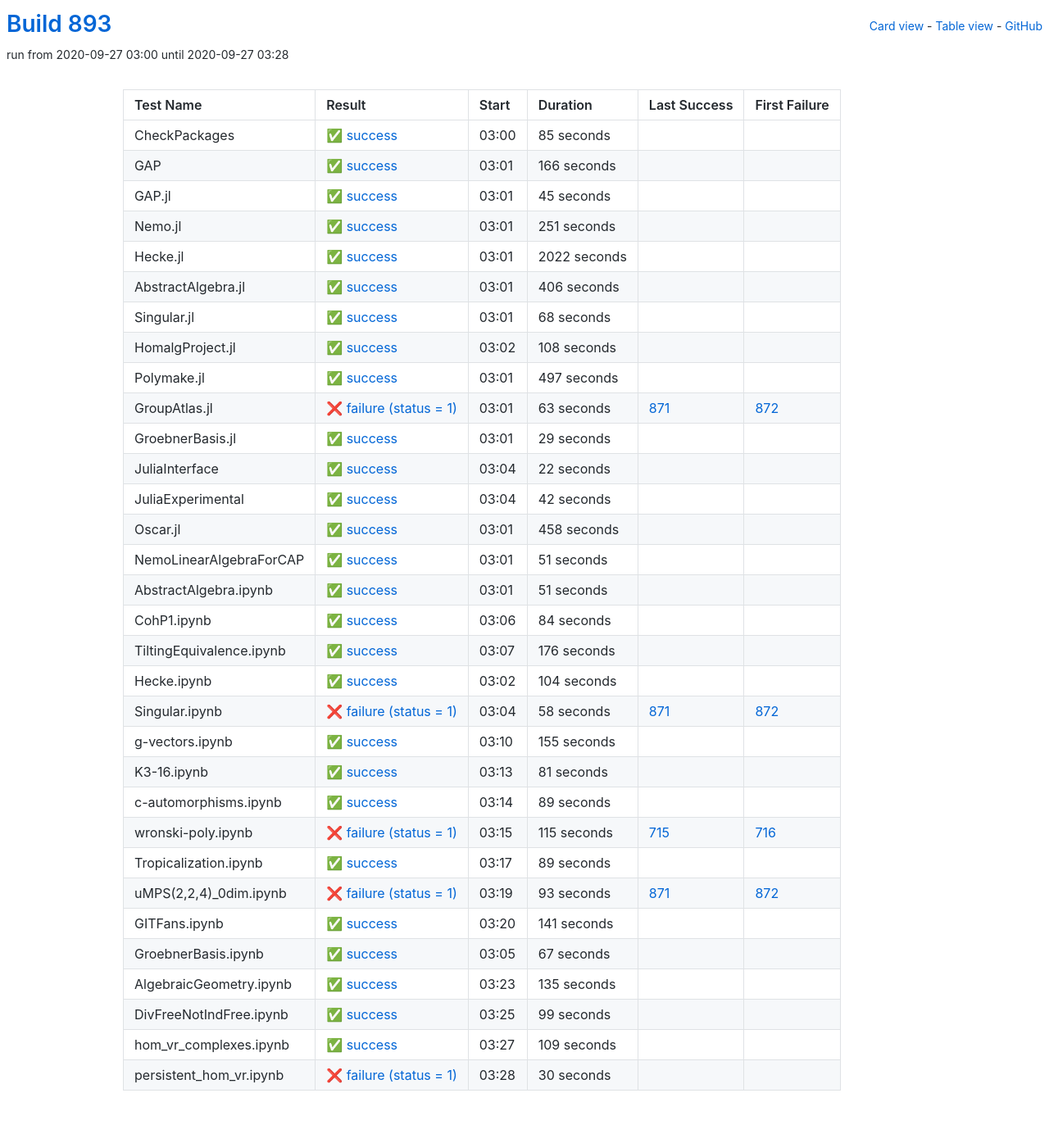
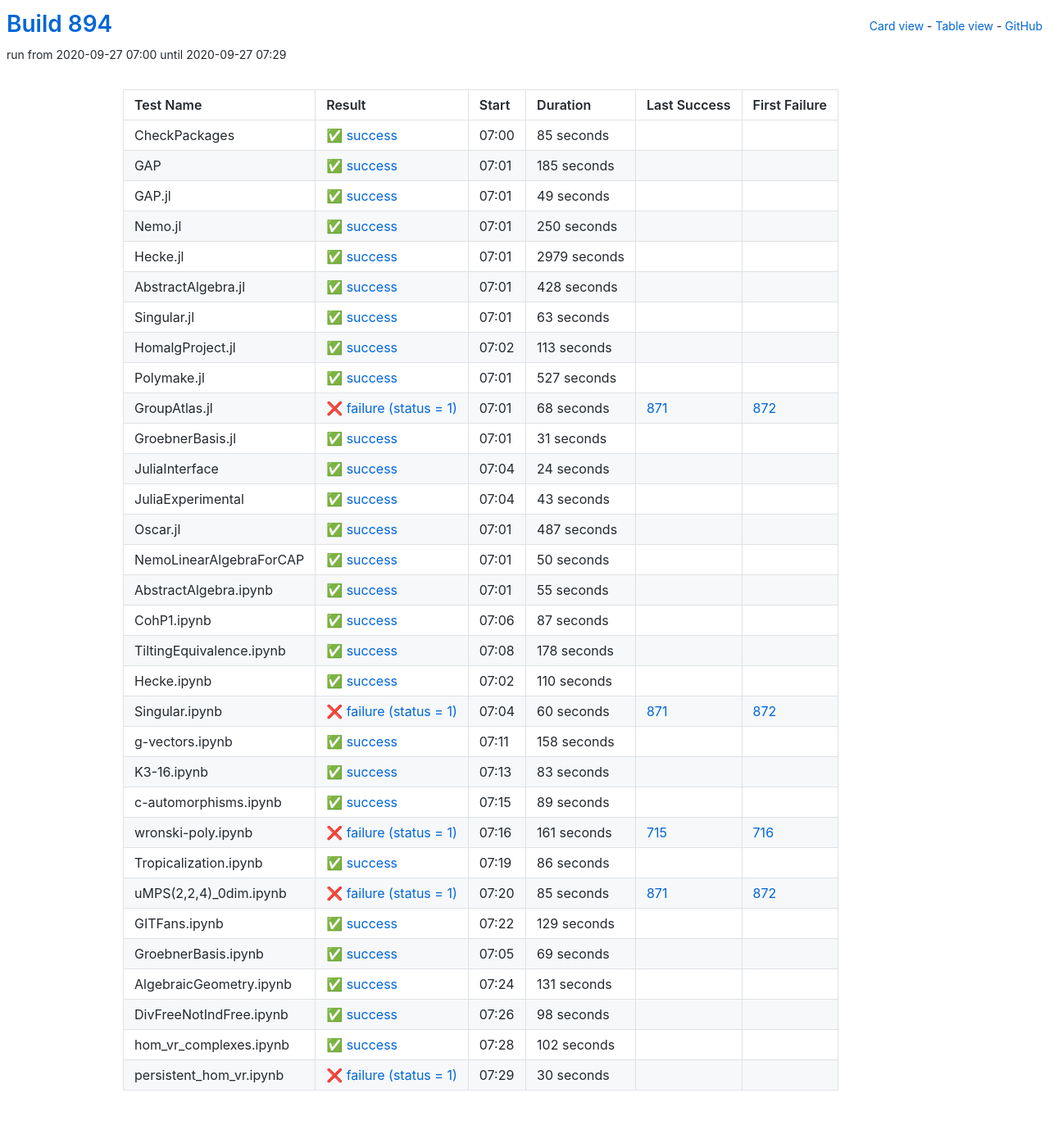
Before and after one commit to oscar-system/oscar-ci-status-stable, a Jekyll site: the page built from table.html, in a window 1280 px wide. Shown: the whole page at 82% size. Built offline with Jekyll 4.4.1, drawn with Linux system fonts in a browser that asks for light colours.

Commit message:
Build #894

```diff
--- a/_data/ci.yml
+++ b/_data/ci.yml
@@ -1,6 +1,6 @@
 ---
-build: 893
-build_url: https://oscarci.mathematik.uni-kl.de/job/oscar-stable/893/
+build: 894
+build_url: https://oscarci.mathematik.uni-kl.de/job/oscar-stable/894/
 job: oscar-stable
 organization: oscar-system
 repo: oscar-ci-status-stable
@@ -8,8 +8,8 @@ repourl: https://github.com/oscar-system/oscar-ci-status-stable
 tests:
 - name: CheckPackages
   id: checkpackages
-  log: https://oscarci.mathematik.uni-kl.de/job/oscar-stable/893/artifact/logs/build-893/CheckPackages.log
-  start: 2020-09-27 03:00
+  log: https://oscarci.mathematik.uni-kl.de/job/oscar-stable/894/artifact/logs/build-894/CheckPackages.log
+  start: 2020-09-27 07:00
   success: true
   exitcode: 0
   status: success
@@ -20,260 +20,260 @@ tests:
   first_failure_url:
 - name: GAP
   id: gap
-  log: https://oscarci.mathematik.uni-kl.de/job/oscar-stable/893/artifact/logs/build-893/GAP.log
-  start: 2020-09-27 03:01
+  log: https://oscarci.mathematik.uni-kl.de/job/oscar-stable/894/artifact/logs/build-894/GAP.log
+  start: 2020-09-27 07:01
   success: true
   exitcode: 0
   status: success
-  duration: 166
+  duration: 185
   last_success: false
   last_success_url:
   first_failure: false
   first_failure_url:
 - name: GAP.jl
   id: gap-jl
-  log: https://oscarci.mathematik.uni-kl.de/job/oscar-stable/893/artifact/logs/build-893/GAP.jl.log
-  start: 2020-09-27 03:01
+  log: https://oscarci.mathematik.uni-kl.de/job/oscar-stable/894/artifact/logs/build-894/GAP.jl.log
+  start: 2020-09-27 07:01
   success: true
   exitcode: 0
   status: success
-  duration: 45
+  duration: 49
   last_success: false
   last_success_url:
   first_failure: false
   first_failure_url:
 - name: Nemo.jl
   id: nemo-jl
-  log: https://oscarci.mathematik.uni-kl.de/job/oscar-stable/893/artifact/logs/build-893/Nemo.jl.log
-  start: 2020-09-27 03:01
+  log: https://oscarci.mathematik.uni-kl.de/job/oscar-stable/894/artifact/logs/build-894/Nemo.jl.log
+  start: 2020-09-27 07:01
   success: true
   exitcode: 0
   status: success
-  duration: 251
+  duration: 250
   last_success: false
   last_success_url:
   first_failure: false
   first_failure_url:
 - name: Hecke.jl
   id: hecke-jl
-  log: https://oscarci.mathematik.uni-kl.de/job/oscar-stable/893/artifact/logs/build-893/Hecke.jl.log
-  start: 2020-09-27 03:01
+  log: https://oscarci.mathematik.uni-kl.de/job/oscar-stable/894/artifact/logs/build-894/Hecke.jl.log
+  start: 2020-09-27 07:01
   success: true
   exitcode: 0
   status: success
-  duration: 2022
+  duration: 2979
   last_success: false
   last_success_url:
   first_failure: false
   first_failure_url:
 - name: AbstractAlgebra.jl
   id: abstractalgebra-jl
-  log: https://oscarci.mathematik.uni-kl.de/job/oscar-stable/893/artifact/logs/build-893/AbstractAlgebra.jl.log
-  start: 2020-09-27 03:01
+  log: https://oscarci.mathematik.uni-kl.de/job/oscar-stable/894/artifact/logs/build-894/AbstractAlgebra.jl.log
+  start: 2020-09-27 07:01
   success: true
   exitcode: 0
   status: success
-  duration: 406
+  duration: 428
   last_success: false
   last_success_url:
   first_failure: false
   first_failure_url:
 - name: Singular.jl
   id: singular-jl
-  log: https://oscarci.mathematik.uni-kl.de/job/oscar-stable/893/artifact/logs/build-893/Singular.jl.log
-  start: 2020-09-27 03:01
+  log: https://oscarci.mathematik.uni-kl.de/job/oscar-stable/894/artifact/logs/build-894/Singular.jl.log
+  start: 2020-09-27 07:01
   success: true
   exitcode: 0
   status: success
-  duration: 68
+  duration: 63
   last_success: false
   last_success_url:
   first_failure: false
   first_failure_url:
 - name: HomalgProject.jl
   id: homalgproject-jl
-  log: https://oscarci.mathematik.uni-kl.de/job/oscar-stable/893/artifact/logs/build-893/HomalgProject.jl.log
-  start: 2020-09-27 03:02
+  log: https://oscarci.mathematik.uni-kl.de/job/oscar-stable/894/artifact/logs/build-894/HomalgProject.jl.log
+  start: 2020-09-27 07:02
   success: true
   exitcode: 0
   status: success
-  duration: 108
+  duration: 113
   last_success: false
   last_success_url:
   first_failure: false
   first_failure_url:
 - name: Polymake.jl
   id: polymake-jl
-  log: https://oscarci.mathematik.uni-kl.de/job/oscar-stable/893/artifact/logs/build-893/Polymake.jl.log
-  start: 2020-09-27 03:01
+  log: https://oscarci.mathematik.uni-kl.de/job/oscar-stable/894/artifact/logs/build-894/Polymake.jl.log
+  start: 2020-09-27 07:01
   success: true
   exitcode: 0
   status: success
-  duration: 497
+  duration: 527
   last_success: false
   last_success_url:
   first_failure: false
   first_failure_url:
 - name: GroupAtlas.jl
   id: groupatlas-jl
-  log: https://oscarci.mathematik.uni-kl.de/job/oscar-stable/893/artifact/logs/build-893/GroupAtlas.jl.log
-  start: 2020-09-27 03:01
+  log: https://oscarci.mathematik.uni-kl.de/job/oscar-stable/894/artifact/logs/build-894/GroupAtlas.jl.log
+  start: 2020-09-27 07:01
   success: false
   exitcode: 1
   status: failure
-  duration: 63
+  duration: 68
   last_success: 871
   last_success_url: https://oscarci.mathematik.uni-kl.de/job/oscar-stable/871/
   first_failure: 872
   first_failure_url: https://oscarci.mathematik.uni-kl.de/job/oscar-stable/872/
 - name: GroebnerBasis.jl
   id: groebnerbasis-jl
-  log: https://oscarci.mathematik.uni-kl.de/job/oscar-stable/893/artifact/logs/build-893/GroebnerBasis.jl.log
-  start: 2020-09-27 03:01
+  log: https://oscarci.mathematik.uni-kl.de/job/oscar-stable/894/artifact/logs/build-894/GroebnerBasis.jl.log
+  start: 2020-09-27 07:01
   success: true
   exitcode: 0
   status: success
-  duration: 29
+  duration: 31
   last_success: false
   last_success_url:
   first_failure: false
   first_failure_url:
 - name: JuliaInterface
   id: juliainterface
-  log: https://oscarci.mathematik.uni-kl.de/job/oscar-stable/893/artifact/logs/build-893/JuliaInterface.log
-  start: 2020-09-27 03:04
+  log: https://oscarci.mathematik.uni-kl.de/job/oscar-stable/894/artifact/logs/build-894/JuliaInterface.log
+  start: 2020-09-27 07:04
   success: true
   exitcode: 0
   status: success
-  duration: 22
+  duration: 24
   last_success: false
   last_success_url:
   first_failure: false
   first_failure_url:
 - name: JuliaExperimental
   id: juliaexperimental
-  log: https://oscarci.mathematik.uni-kl.de/job/oscar-stable/893/artifact/logs/build-893/JuliaExperimental.log
-  start: 2020-09-27 03:04
+  log: https://oscarci.mathematik.uni-kl.de/job/oscar-stable/894/artifact/logs/build-894/JuliaExperimental.log
+  start: 2020-09-27 07:04
   success: true
   exitcode: 0
   status: success
-  duration: 42
+  duration: 43
   last_success: false
   last_success_url:
   first_failure: false
   first_failure_url:
 - name: Oscar.jl
   id: oscar-jl
-  log: https://oscarci.mathematik.uni-kl.de/job/oscar-stable/893/artifact/logs/build-893/Oscar.jl.log
-  start: 2020-09-27 03:01
+  log: https://oscarci.mathematik.uni-kl.de/job/oscar-stable/894/artifact/logs/build-894/Oscar.jl.log
+  start: 2020-09-27 07:01
   success: true
   exitcode: 0
   status: success
-  duration: 458
+  duration: 487
   last_success: false
   last_success_url:
   first_failure: false
   first_failure_url:
 - name: NemoLinearAlgebraForCAP
   id: nemolinearalgebraforcap
-  log: https://oscarci.mathematik.uni-kl.de/job/oscar-stable/893/artifact/logs/build-893/NemoLinearAlgebraForCAP.log
-  start: 2020-09-27 03:01
+  log: https://oscarci.mathematik.uni-kl.de/job/oscar-stable/894/artifact/logs/build-894/NemoLinearAlgebraForCAP.log
+  start: 2020-09-27 07:01
   success: true
   exitcode: 0
   status: success
-  duration: 51
+  duration: 50
   last_success: false
   last_success_url:
   first_failure: false
   first_failure_url:
 - name: AbstractAlgebra.ipynb
   id: abstractalgebra-ipynb
-  log: https://oscarci.mathematik.uni-kl.de/job/oscar-stable/893/artifact/logs/build-893/AbstractAlgebra.ipynb.log
-  start: 2020-09-27 03:01
+  log: https://oscarci.mathematik.uni-kl.de/job/oscar-stable/894/artifact/logs/build-894/AbstractAlgebra.ipynb.log
+  start: 2020-09-27 07:01
   success: true
   exitcode: 0
   status: success
-  duration: 51
+  duration: 55
   last_success: false
   last_success_url:
   first_failure: false
   first_failure_url:
 - name: CohP1.ipynb
   id: cohp1-ipynb
-  log: https://oscarci.mathematik.uni-kl.de/job/oscar-stable/893/artifact/logs/build-893/CohP1.ipynb.log
-  start: 2020-09-27 03:06
+  log: https://oscarci.mathematik.uni-kl.de/job/oscar-stable/894/artifact/logs/build-894/CohP1.ipynb.log
+  start: 2020-09-27 07:06
   success: true
   exitcode: 0
   status: success
-  duration: 84
+  duration: 87
   last_success: false
   last_success_url:
   first_failure: false
   first_failure_url:
 - name: TiltingEquivalence.ipynb
   id: tiltingequivalence-ipynb
-  log: https://oscarci.mathematik.uni-kl.de/job/oscar-stable/893/artifact/logs/build-893/TiltingEquivalence.ipynb.log
-  start: 2020-09-27 03:07
+  log: https://oscarci.mathematik.uni-kl.de/job/oscar-stable/894/artifact/logs/build-894/TiltingEquivalence.ipynb.log
+  start: 2020-09-27 07:08
   success: true
   exitcode: 0
   status: success
-  duration: 176
+  duration: 178
   last_success: false
   last_success_url:
   first_failure: false
   first_failure_url:
 - name: Hecke.ipynb
   id: hecke-ipynb
-  log: https://oscarci.mathematik.uni-kl.de/job/oscar-stable/893/artifact/logs/build-893/Hecke.ipynb.log
-  start: 2020-09-27 03:02
+  log: https://oscarci.mathematik.uni-kl.de/job/oscar-stable/894/artifact/logs/build-894/Hecke.ipynb.log
+  start: 2020-09-27 07:02
   success: true
   exitcode: 0
   status: success
-  duration: 104
+  duration: 110
   last_success: false
   last_success_url:
   first_failure: false
   first_failure_url:
 - name: Singular.ipynb
   id: singular-ipynb
-  log: https://oscarci.mathematik.uni-kl.de/job/oscar-stable/893/artifact/logs/build-893/Singular.ipynb.log
-  start: 2020-09-27 03:04
+  log: https://oscarci.mathematik.uni-kl.de/job/oscar-stable/894/artifact/logs/build-894/Singular.ipynb.log
+  start: 2020-09-27 07:04
   success: false
   exitcode: 1
   status: failure
-  duration: 58
+  duration: 60
   last_success: 871
   last_success_url: https://oscarci.mathematik.uni-kl.de/job/oscar-stable/871/
   first_failure: 872
   first_failure_url: https://oscarci.mathematik.uni-kl.de/job/oscar-stable/872/
 - name: g-vectors.ipynb
   id: g-vectors-ipynb
-  log: https://oscarci.mathematik.uni-kl.de/job/oscar-stable/893/artifact/logs/build-893/g-vectors.ipynb.log
-  start: 2020-09-27 03:10
+  log: https://oscarci.mathematik.uni-kl.de/job/oscar-stable/894/artifact/logs/build-894/g-vectors.ipynb.log
+  start: 2020-09-27 07:11
   success: true
   exitcode: 0
   status: success
-  duration: 155
+  duration: 158
   last_success: false
   last_success_url:
   first_failure: false
   first_failure_url:
 - name: K3-16.ipynb
   id: k3-16-ipynb
-  log: https://oscarci.mathematik.uni-kl.de/job/oscar-stable/893/artifact/logs/build-893/K3-16.ipynb.log
-  start: 2020-09-27 03:13
+  log: https://oscarci.mathematik.uni-kl.de/job/oscar-stable/894/artifact/logs/build-894/K3-16.ipynb.log
+  start: 2020-09-27 07:13
   success: true
   exitcode: 0
   status: success
-  duration: 81
+  duration: 83
   last_success: false
   last_success_url:
   first_failure: false
   first_failure_url:
 - name: c-automorphisms.ipynb
   id: c-automorphisms-ipynb
-  log: https://oscarci.mathematik.uni-kl.de/job/oscar-stable/893/artifact/logs/build-893/c-automorphisms.ipynb.log
-  start: 2020-09-27 03:14
+  log: https://oscarci.mathematik.uni-kl.de/job/oscar-stable/894/artifact/logs/build-894/c-automorphisms.ipynb.log
+  start: 2020-09-27 07:15
   success: true
   exitcode: 0
   status: success
@@ -284,104 +284,104 @@ tests:
   first_failure_url:
 - name: wronski-poly.ipynb
   id: wronski-poly-ipynb
-  log: https://oscarci.mathematik.uni-kl.de/job/oscar-stable/893/artifact/logs/build-893/wronski-poly.ipynb.log
-  start: 2020-09-27 03:15
+  log: https://oscarci.mathematik.uni-kl.de/job/oscar-stable/894/artifact/logs/build-894/wronski-poly.ipynb.log
+  start: 2020-09-27 07:16
   success: false
   exitcode: 1
   status: failure
-  duration: 115
+  duration: 161
   last_success: 715
   last_success_url: https://oscarci.mathematik.uni-kl.de/job/oscar-stable/715/
   first_failure: 716
   first_failure_url: https://oscarci.mathematik.uni-kl.de/job/oscar-stable/716/
 - name: Tropicalization.ipynb
   id: tropicalization-ipynb
-  log: https://oscarci.mathematik.uni-kl.de/job/oscar-stable/893/artifact/logs/build-893/Tropicalization.ipynb.log
-  start: 2020-09-27 03:17
+  log: https://oscarci.mathematik.uni-kl.de/job/oscar-stable/894/artifact/logs/build-894/Tropicalization.ipynb.log
+  start: 2020-09-27 07:19
   success: true
   exitcode: 0
   status: success
-  duration: 89
+  duration: 86
   last_success: false
   last_success_url:
   first_failure: false
   first_failure_url:
 - name: uMPS(2,2,4)_0dim.ipynb
   id: umps-2-2-4-0dim-ipynb
-  log: https://oscarci.mathematik.uni-kl.de/job/oscar-stable/893/artifact/logs/build-893/uMPS-2-2-4-_0dim.ipynb.log
-  start: 2020-09-27 03:19
+  log: https://oscarci.mathematik.uni-kl.de/job/oscar-stable/894/artifact/logs/build-894/uMPS-2-2-4-_0dim.ipynb.log
+  start: 2020-09-27 07:20
   success: false
   exitcode: 1
   status: failure
-  duration: 93
+  duration: 85
   last_success: 871
   last_success_url: https://oscarci.mathematik.uni-kl.de/job/oscar-stable/871/
   first_failure: 872
   first_failure_url: https://oscarci.mathematik.uni-kl.de/job/oscar-stable/872/
 - name: GITFans.ipynb
   id: gitfans-ipynb
-  log: https://oscarci.mathematik.uni-kl.de/job/oscar-stable/893/artifact/logs/build-893/GITFans.ipynb.log
-  start: 2020-09-27 03:20
+  log: https://oscarci.mathematik.uni-kl.de/job/oscar-stable/894/artifact/logs/build-894/GITFans.ipynb.log
+  start: 2020-09-27 07:22
   success: true
   exitcode: 0
   status: success
-  duration: 141
+  duration: 129
   last_success: false
   last_success_url:
   first_failure: false
   first_failure_url:
 - name: GroebnerBasis.ipynb
   id: groebnerbasis-ipynb
-  log: https://oscarci.mathematik.uni-kl.de/job/oscar-stable/893/artifact/logs/build-893/GroebnerBasis.ipynb.log
-  start: 2020-09-27 03:05
+  log: https://oscarci.mathematik.uni-kl.de/job/oscar-stable/894/artifact/logs/build-894/GroebnerBasis.ipynb.log
+  start: 2020-09-27 07:05
   success: true
   exitcode: 0
   status: success
-  duration: 67
+  duration: 69
   last_success: false
   last_success_url:
   first_failure: false
   first_failure_url:
 - name: AlgebraicGeometry.ipynb
   id: algebraicgeometry-ipynb
-  log: https://oscarci.mathematik.uni-kl.de/job/oscar-stable/893/artifact/logs/build-893/AlgebraicGeometry.ipynb.log
-  start: 2020-09-27 03:23
+  log: https://oscarci.mathematik.uni-kl.de/job/oscar-stable/894/artifact/logs/build-894/AlgebraicGeometry.ipynb.log
+  start: 2020-09-27 07:24
   success: true
   exitcode: 0
   status: success
-  duration: 135
+  duration: 131
   last_success: false
   last_success_url:
   first_failure: false
   first_failure_url:
 - name: DivFreeNotIndFree.ipynb
   id: divfreenotindfree-ipynb
-  log: https://oscarci.mathematik.uni-kl.de/job/oscar-stable/893/artifact/logs/build-893/DivFreeNotIndFree.ipynb.log
-  start: 2020-09-27 03:25
+  log: https://oscarci.mathematik.uni-kl.de/job/oscar-stable/894/artifact/logs/build-894/DivFreeNotIndFree.ipynb.log
+  start: 2020-09-27 07:26
   success: true
   exitcode: 0
   status: success
-  duration: 99
+  duration: 98
   last_success: false
   last_success_url:
   first_failure: false
   first_failure_url:
 - name: hom_vr_complexes.ipynb
   id: hom-vr-complexes-ipynb
-  log: https://oscarci.mathematik.uni-kl.de/job/oscar-stable/893/artifact/logs/build-893/hom_vr_complexes.ipynb.log
-  start: 2020-09-27 03:27
+  log: https://oscarci.mathematik.uni-kl.de/job/oscar-stable/894/artifact/logs/build-894/hom_vr_complexes.ipynb.log
+  start: 2020-09-27 07:28
   success: true
   exitcode: 0
   status: success
-  duration: 109
+  duration: 102
   last_success: false
   last_success_url:
   first_failure: false
   first_failure_url:
 - name: persistent_hom_vr.ipynb
   id: persistent-hom-vr-ipynb
-  log: https://oscarci.mathematik.uni-kl.de/job/oscar-stable/893/artifact/logs/build-893/persistent_hom_vr.ipynb.log
-  start: 2020-09-27 03:28
+  log: https://oscarci.mathematik.uni-kl.de/job/oscar-stable/894/artifact/logs/build-894/persistent_hom_vr.ipynb.log
+  start: 2020-09-27 07:29
   success: false
   exitcode: 1
   status: failure
```
Also changed, not shown: README.md.
